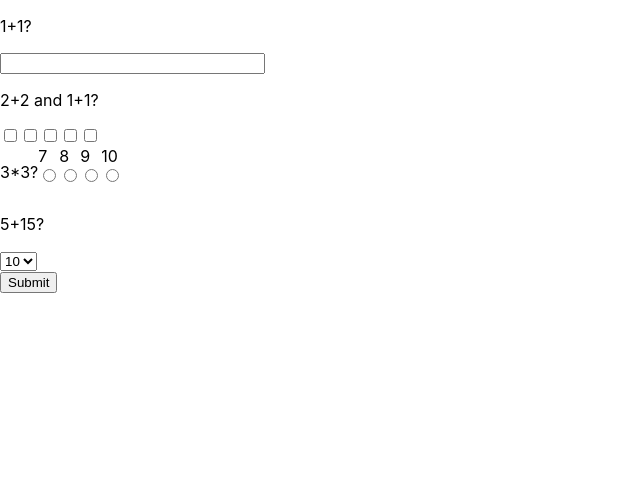
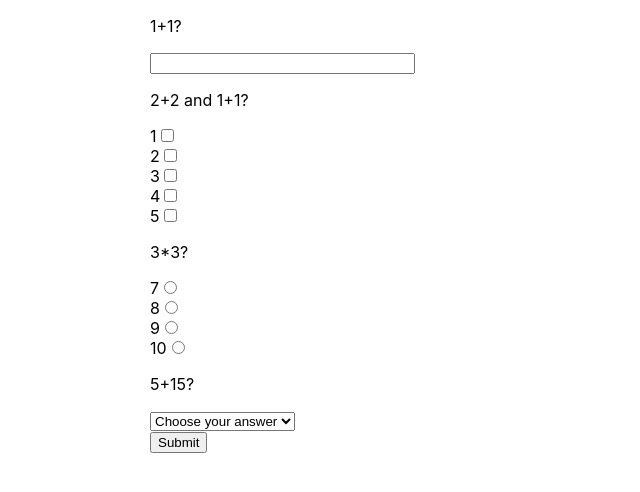
Before and after one commit to skrypnik1git/kh1, a React (Create React App) app: page / in a window 1280 px wide. Shown: the top 492 px of the page, without its empty margins (0-640 px from the left). Built offline with nearby package versions, Linux system fonts and the light colour scheme.

Commit message:
added functions for saving answers to session storage

```diff
--- a/src/Questions.js
+++ b/src/Questions.js
@@ -4,65 +4,105 @@ const questionsList = [
     {
         type: 'textInput',
         questionText: '1+1?',
-        corectAnswer: '2'
+        corectAnswer: '2',
+        name: 'qstn1'
     },
     {
         type: 'checkbox',
         questionText: '2+2 and 1+1?',
         labels: [1,2,3,4,5],
-        corectAnswer: '2'
+        corectAnswer: '2',
+        name: 'qstn2'
     },
     {
         type: 'radio',
         questionText: '3*3?',
         labels: [7,8,9,10],
-        corectAnswer: '9'
+        corectAnswer: '9',
+        name: 'qstn3'
     },
     {
         type: 'select',
         questionText: '5+15?',
         options: [10,20,30,40],
-        corectAnswer: '20'
+        corectAnswer: '20',
+        name: 'qstn4'
     }
 ]
 
-// const result = {
-//     correct: 0,
-//     uncorrect: 0
-// }
+export default class Questions extends Component {
+    onChange = e => {
+        const answers = this.getAnswers(e)
+        this.saveToSessionStorage(answers)
+    }
 
-export default class Questions extends Component {
     onSubmit = e => {
-        // e.preventDefault();
-        for (let i = 0; i < e.currentTarget.elements['huy'].length; i++) {
-            if (e.currentTarget.elements['huy'][i].checked) {
-                console.log(e.currentTarget.elements['huy'][i].value)
+        console.log(1)
+    }
+
+    saveToSessionStorage = answers => {
+        sessionStorage.setItem("answers", JSON.stringify(answers));
+    }
+
+    getAnswers = e => {
+        const answers = {};
+
+        const chekers = {
+            textInput: (field, fieldName) => {
+                answers[fieldName]=field.value
+            },
+            checkbox: (fields, fieldName) => {
+                answers[fieldName] = [];
+                for (let i = 0; i < fields.length; i++) {
+                    if (fields[i].checked) {
+                        answers[fieldName].push(fields[i].value)
+                    }
+                }
+                answers[fieldName] = answers[fieldName].join(',')
+            },
+            radio: (fields, fieldName) => {
+                for (let i = 0; i < fields.length; i++) {
+                    if (fields[i].checked) {
+                        answers[fieldName]= fields[i].value
+                    }
+                }
+            },
+            select: (fields, fieldName) => {
+                for (let i = 0; i < fields.length; i++) {
+                    if (fields[i].selected) {
+                        answers[fieldName]= fields[i].value
+                    }
+                }
             }
         }
+
+        questionsList.map( question => {
+            const { elements } = e.currentTarget;
+            const checker = chekers[question.type]
+            checker(elements[question.name], question.name)
+            }
+        )
+
+        return answers;
     }
+
     render() {
-        console.log(111)
+        const questionsMap = {
+            textInput: TextInput,
+            checkbox: Checkbox,
+            radio: RadioInput,
+            select: Select
+        };
+
         return (
-            <form onSubmit={this.onSubmit} onChange={this.onSubmit}>
-           { questionsList.map( question => {
-               console.log(question)
-                switch(question.type) {
-                    case 'textInput':
-                        return <TextInput questionText={question.questionText}/>;
-                        break;
-                    case 'checkbox':
-                        return <Checkbox questionText={question.questionText} labels={question.labels}/>;
-                        break;
-                    case 'radio':
-                        return <RadioInput questionText={question.questionText} labels={question.labels}/>;
-                        break;
-                    case 'select':
-                        return <Select questionText={question.questionText} options={question.options}/>;
-                        break;
+            <form onSubmit={this.onSubmit} onChange={this.onChange}>
+                {
+                    questionsList.map( question => {
+                        const TagName = questionsMap[question.type];
+                        return <TagName {...question} />
+                    })
                 }
-            })
-            }
-            <button>Submit</button>
+                <button>Submit</button>
             </form>
     )}
 }
@@ -72,7 +112,11 @@ class TextInput extends Component {
         return (
             <div>
                 <p>{this.props.questionText}</p>
-                <input type="text" size="30"></input>
+                <input
+                    type="text"
+                    size="30"
+                    name={this.props.name}
+                ></input>
             </div>
         )
     }
@@ -80,11 +124,22 @@ class TextInput extends Component {
 
 class Checkbox extends Component {
     render() {
+        const { questionText, labels, name } = this.props;
         return (
             <div>
-                <p>{this.props.questionText}</p>
-                {this.props.labels.map( label => {
-                    return <input type="checkbox" name={'huy'} id={`answer:${label}`} value={label}></input>
+                <p>{questionText}</p>
+                {labels.map((label, idx) => {
+                    return (
+                            <div key={`${name}${idx}`}>
+                                <label htmlFor={`answer_${label}`}>{label}</label>
+                                <input
+                                    type="checkbox"
+                                    name={name}
+                                    id={`answer:${label}`}
+                                    value={label}
+                                ></input>
+                            </div>
+                        )
                 })}
             </div>
         )
@@ -93,24 +148,22 @@ class Checkbox extends Component {
 
 class RadioInput extends Component {
     render() {
-        const name = this.props.questionText.replace(/ /g, '')
-        const selectedValue = localStorage.getItem(name);
-
+        // const name = this.props.questionText.replace(/ /g, '')
+        // const selectedValue = localStorage.getItem(name);
         return (
-            <div style={{ display: 'flex' }}>
+            <div>
                 <p>{this.props.questionText}</p>
                 {this.props.labels.map( label => {
-                    const isChecked = Number(selectedValue) === label
-
+                    // const isChecked = Number(selectedValue) === label
                     return (
-                        <div style={{ display: 'flex', flexDirection: 'column' }}>
+                        <div>
                             <label htmlFor={`answer_${label}`}>{label}</label>
                             <input
                                 type="radio"
                                 value={label}
-                                name={name}
+                                name={this.props.name}
                                 id={`answer_${label}`}
-                                checked={isChecked}
+                                // checked={isChecked}
                             ></input>
                         </div>
                     )
@@ -125,7 +178,8 @@ class Select extends Component {
         return (
             <div>
                 <p>{this.props.questionText}</p>
-                <select>
+                <select name={this.props.name}>
+                    <option value='' disabled selected={true}>Choose your answer</option>
                     {this.props.options.map( option => {
                        return <option value={option}>{option}</option>
                     })}
--- a/src/index.css
+++ b/src/index.css
@@ -1,5 +1,6 @@
 body {
   margin: 0;
+  padding-left: 150px;
   font-family: -apple-system, BlinkMacSystemFont, 'Segoe UI', 'Roboto', 'Oxygen',
     'Ubuntu', 'Cantarell', 'Fira Sans', 'Droid Sans', 'Helvetica Neue',
     sans-serif;
```
Also changed, not shown: src/App.js (+8 -1 lines).
